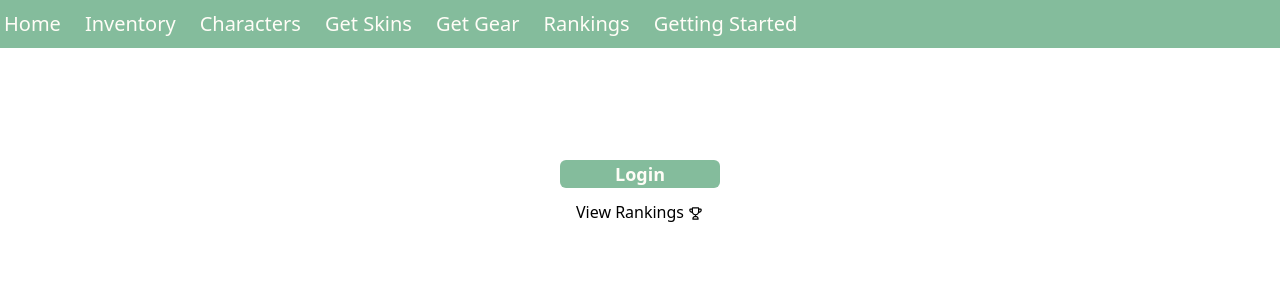
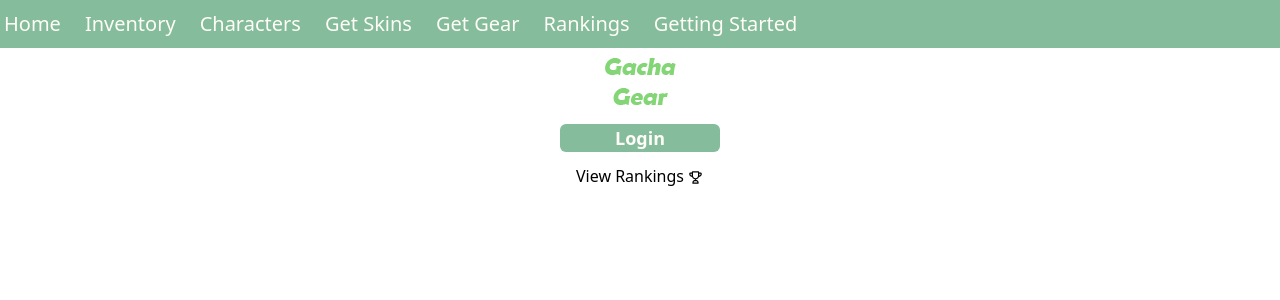
Before and after one commit to susheepls/GachaGear-WIP, a React (Vite) app in the folder frontend/: page / in a window 1280 px wide. Shown: the top 300 px of the page. Built offline with nearby package versions, Linux system fonts and the light colour scheme.

Commit message:
styling: minor css changes like cursor-pointer; add logo to home page!

```diff
--- a/frontend/src/pages/Home.tsx
+++ b/frontend/src/pages/Home.tsx
@@ -55,13 +55,14 @@ const Home = () => {
         <div>
             {!token ? (
                 <div className='flex flex-col'>
-                    <div id='logo'>
+                    <div id='logo' className='w-fit h-fit mx-auto'>
+                        <img src='/logo.png'></img>
                     </div>
                     <div>
                         <div className='text-center w-40 mx-auto bg-three text-four rounded-md my-2 active:bg-two lg:hidden'>
                             <button onClick={() => toLoginPage()}>Click Here to Login!</button>
                         </div>
-                        <div className='text-center text-lg font-bold w-40 bg-three text-four rounded-md mt-28 hover:bg-one active:bg-two hidden lg:block mx-auto'>
+                        <div className='text-center text-lg font-bold w-40 bg-three text-four rounded-md mt-3 hover:bg-one active:bg-two hidden lg:block mx-auto cursor-pointer'>
                             <button onClick={() => toLoginPage()}>Login</button>
                         </div>
                     </div>
```
Also changed, not shown: frontend/public/logo.png (added).
